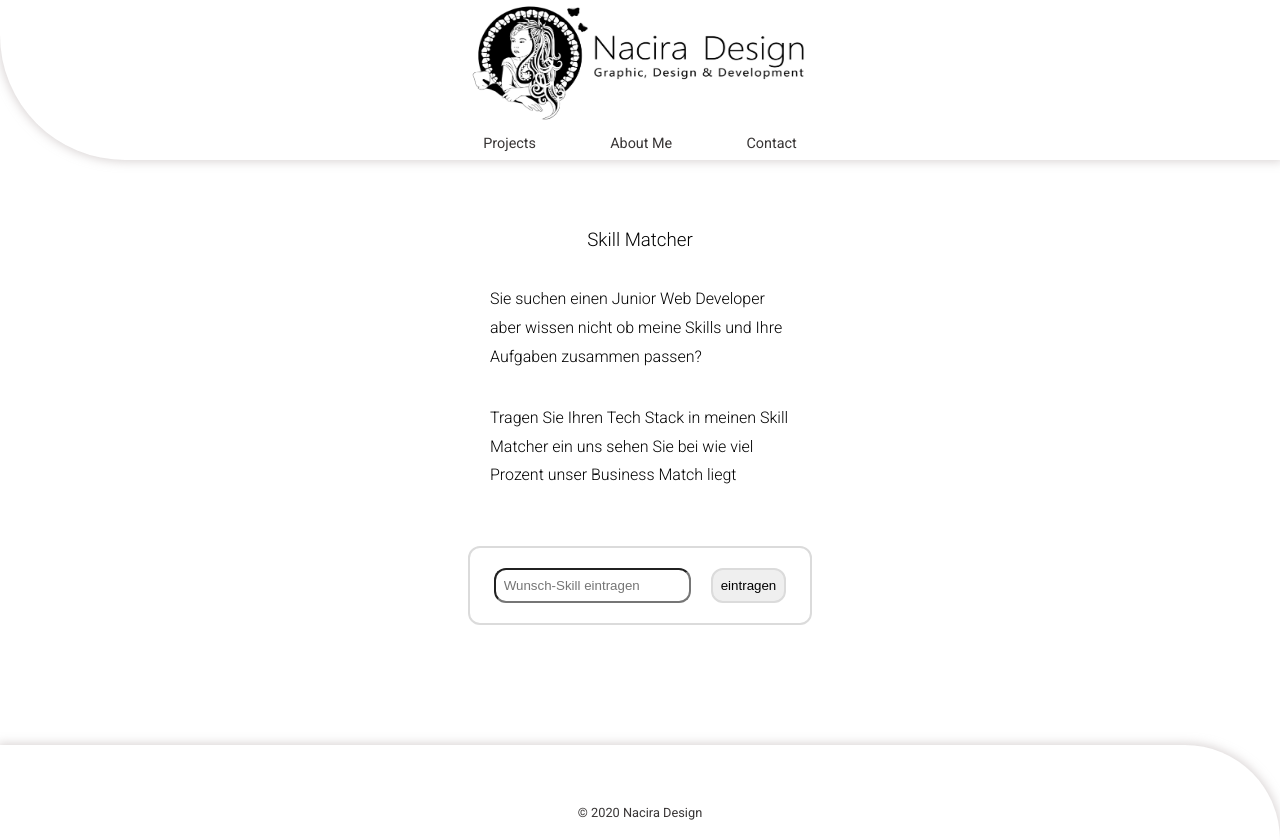
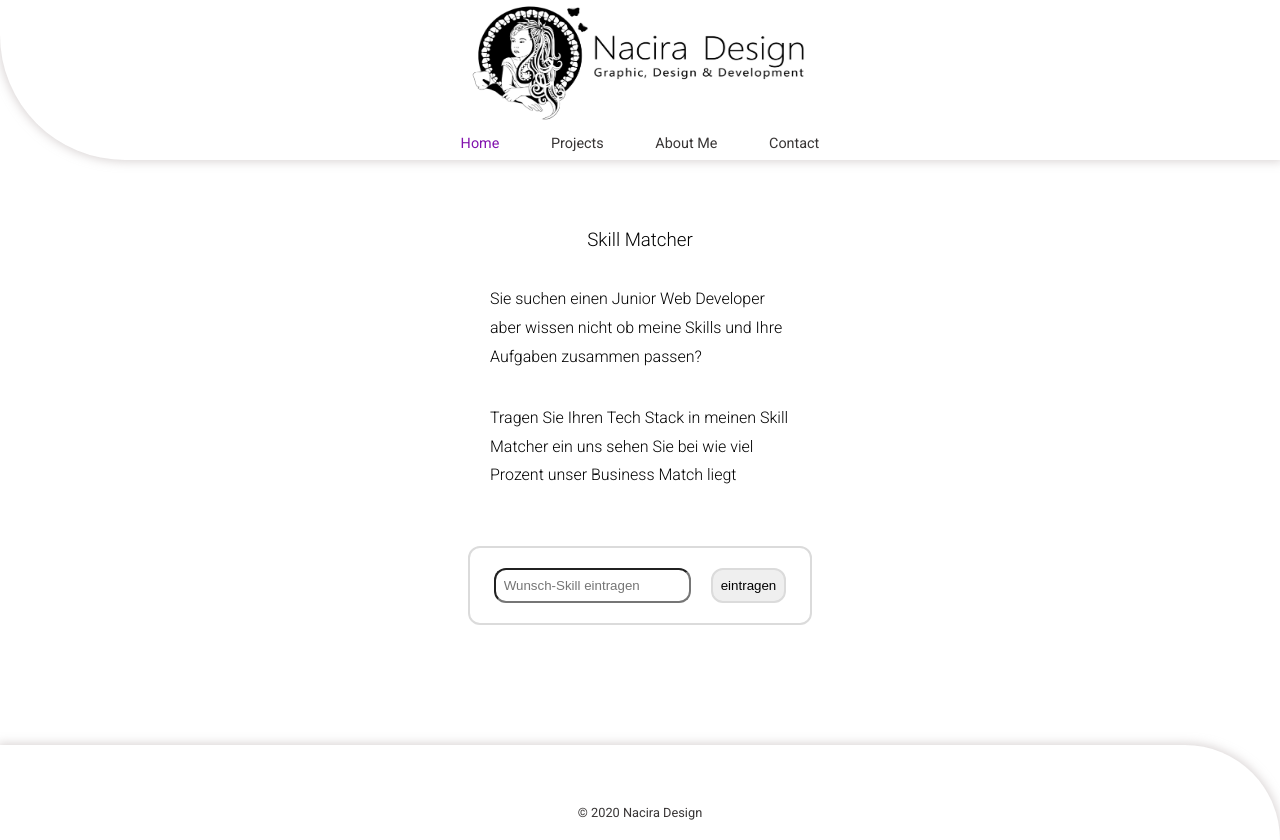
Before and after one commit to nacirabogenschneider/angular, an Angular app: page / in a window 1280 px wide. Built offline with nearby package versions, Linux system fonts and the light colour scheme.

Commit message:
Add home to navigation

```diff
--- a/src/app/app-header/app-header.component.html
+++ b/src/app/app-header/app-header.component.html
@@ -3,6 +3,7 @@
     <a [routerLink]="['/']"><img src="../../assets/img/header.jpg"/> </a>
 
     <div class='icons'>
+        <a [routerLink]="['/']"  routerLinkActive="active" [routerLinkActiveOptions]="{ exact: true }">Home</a>
         <a [routerLink]="['/projects']"  routerLinkActive="active">Projects</a>
         <a [routerLink]="['/about-me']" routerLinkActive="active" >About Me</a>
         <a [routerLink]="['/contact']" routerLinkActive="active" >Contact</a>
```
